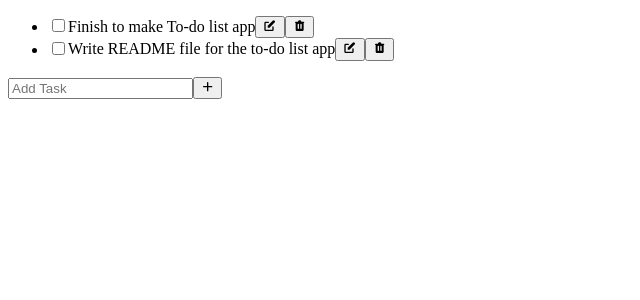
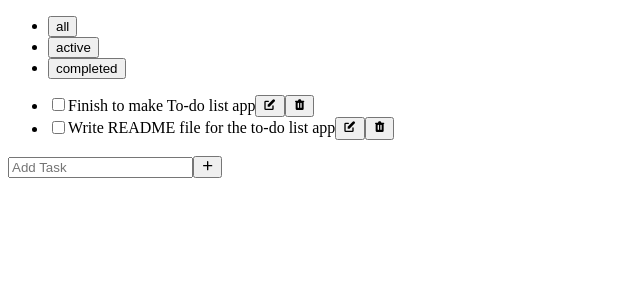
Before and after one commit to Byte-nana/todo-react, a React (Vite) app: page / in a window 1280 px wide. Shown: the top 300 px of the page, without its empty margins (0-640 px from the left). Built offline with nearby package versions, Linux system fonts and the light colour scheme.

Commit message:
feat:filter todo status

```diff
--- a/src/App.jsx
+++ b/src/App.jsx
@@ -1,11 +1,16 @@
-import { useState } from 'react';
+import { useEffect, useState } from 'react';
 import './App.css';
 import TodoList from './components/TodoList/TodoList';
+import Header from './components/Header/Header';
 
+const filters = ['all', 'active', 'completed'];
 function App() {
+  const [filter, setFilter] = useState('all');
+
   return (
     <>
-      <TodoList />
+      <Header filters={filters} onFilterChange={setFilter} />
+      <TodoList filter={filter} />
     </>
   );
 }
--- /dev/null
+++ b/src/components/Header/Header.jsx
@@ -0,0 +1,15 @@
+import React from 'react';
+
+export default function Header({ filters, onFilterChange }) {
+  return (
+    <header>
+      <ul>
+        {filters.map((value, index) => (
+          <li key={index}>
+            <button onClick={() => onFilterChange(value)}>{value}</button>
+          </li>
+        ))}
+      </ul>
+    </header>
+  );
+}
--- a/src/components/Todo/Todo.jsx
+++ b/src/components/Todo/Todo.jsx
@@ -10,10 +10,7 @@
     const status = e.target.checked ? 'completed' : 'active';
     onUpdate({ ...todo, status });
   };
-  const handleClick = () => {
-    onDelete(todo);
-  };
-
+  const handleDelete = () => onDelete(todo);
   const handleEditMode = () => {
     setEditMode((mode) => !mode);
   };
@@ -27,8 +24,7 @@
         checked={status === 'completed'}
         onChange={handleChange}
       />
-      <label htmlFor={id}>
-        {!editMode && text}
+      <label htmlFor={id}>{!editMode && text}</label>
       {editMode && (
         <TodoEdit
           todo={todo}
@@ -37,13 +33,12 @@
           onEdit={onEdit}
         />
       )}
-      </label>
       {!editMode && (
         <>
           <button onClick={handleEditMode}>
             <HiPencilAlt />
           </button>
-          <button onClick={handleClick}>
+          <button onClick={handleDelete}>
             <HiTrash />
           </button>
         </>
--- a/src/components/TodoList/TodoList.jsx
+++ b/src/components/TodoList/TodoList.jsx
@@ -2,7 +2,7 @@
 import AddTodo from '../AddTodo/AddTodo';
 import Todo from '../Todo/Todo';
 
-export default function TodoList() {
+export default function TodoList({ filter }) {
   const [todos, setTodos] = useState([
     { id: '1', text: 'Finish to make To-do list app', status: 'active' },
     {
@@ -11,7 +11,7 @@
       status: 'active',
     },
   ]);
-
+  const filteredTodos = getFilteredItem(todos, filter);
   const handleAdd = (newTodo) => setTodos([...todos, newTodo]);
   const handleUpdate = (updatedTodo) =>
     setTodos(
@@ -28,7 +28,7 @@
   return (
     <section>
       <ul>
-        {todos.map((todo) => (
+        {filteredTodos.map((todo) => (
           <Todo
             key={todo.id}
             todo={todo}
@@ -42,3 +42,11 @@
     </section>
   );
 }
+
+function getFilteredItem(todos, filter) {
+  if (filter === 'all') {
+    return todos;
+  } else {
+    return todos.filter((todo) => todo.status === filter);
+  }
+}
```
Lines whose indentation alone changed are shown as unchanged.
